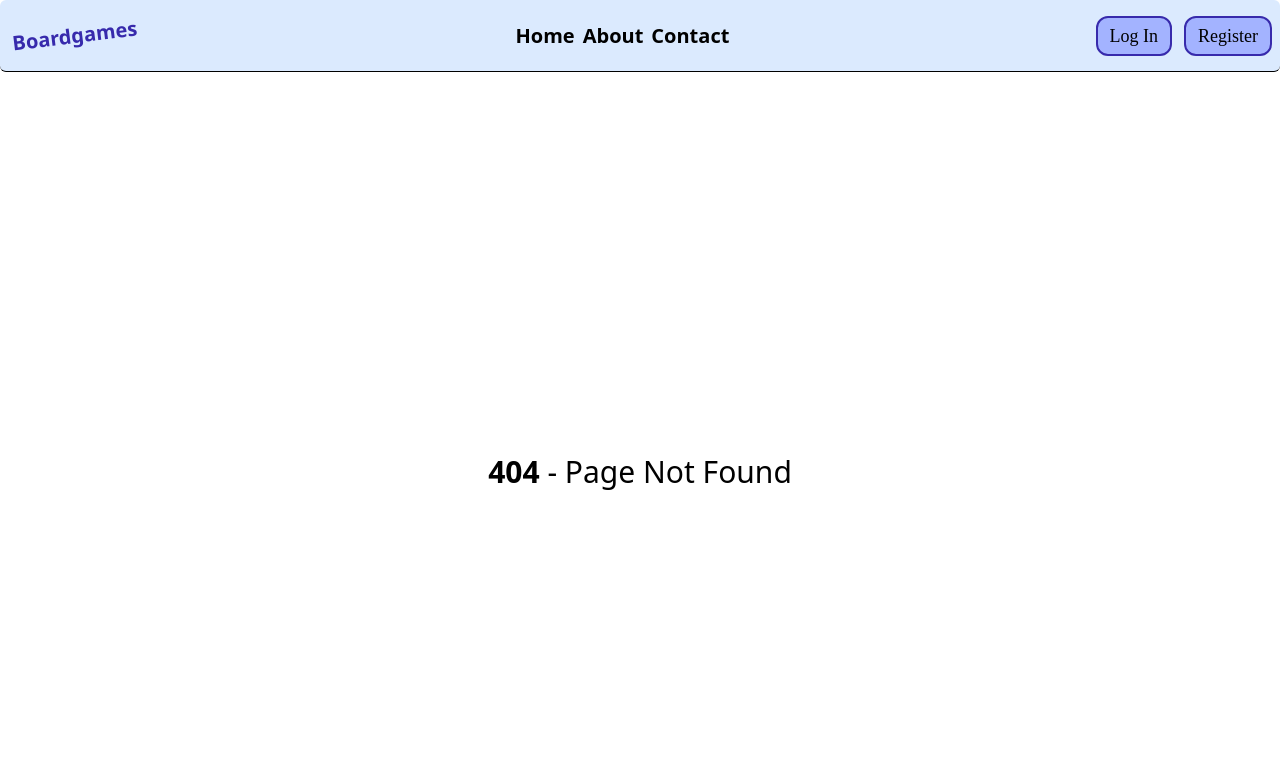
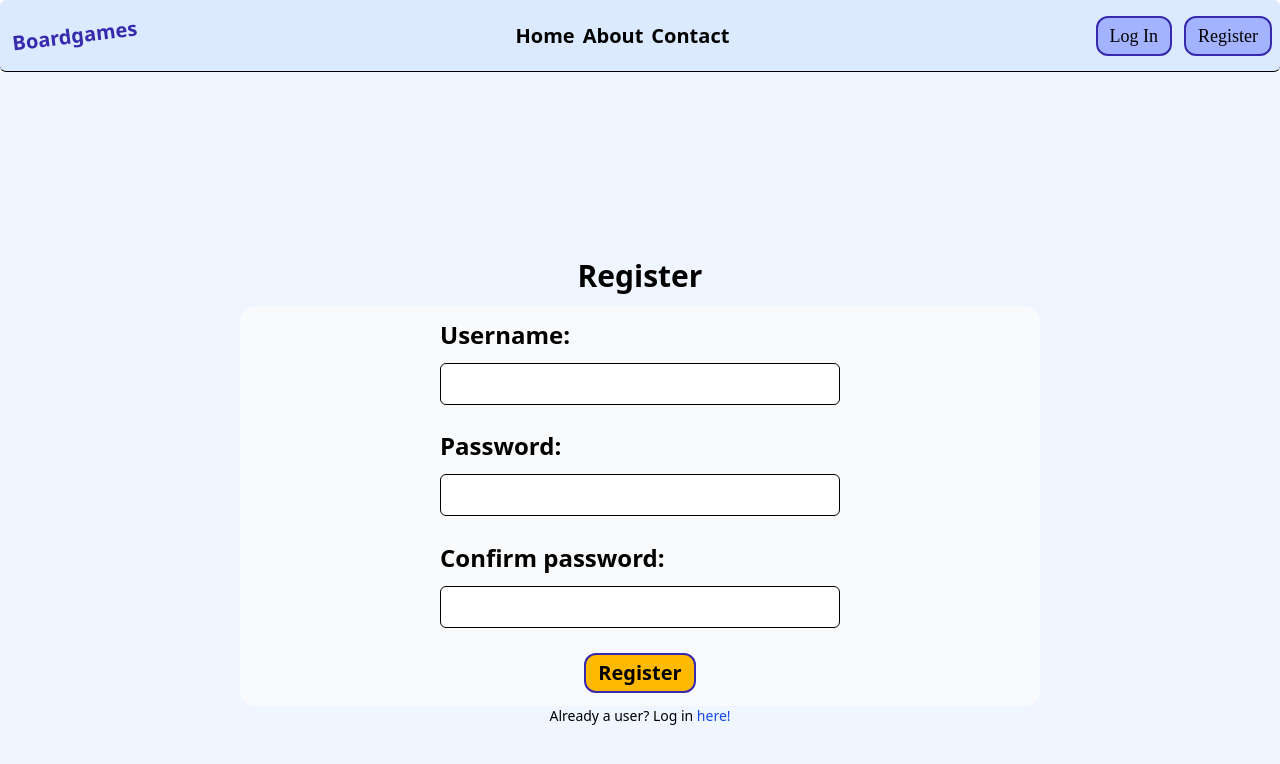
Before and after one commit to RRDiei/boardgames-test, a React (Vite) app: page /register in a window 1280 px wide. Before the commit this address had no page. Shown: the top 764 px of the page. Built offline with nearby package versions, Linux system fonts and the light colour scheme; a web font is replaced by a local one.

Commit message:
Add register page

```diff
--- a/src/App.jsx
+++ b/src/App.jsx
@@ -1,5 +1,5 @@
 import { createBrowserRouter, RouterProvider } from "react-router";
-import { HomeLayout, Landing, NotFound, Login } from "./pages";
+import { HomeLayout, Landing, NotFound, Login, Register } from "./pages";
 import { boardgameData } from "./data/database";
 import { createContext, useState } from "react";
 
@@ -16,6 +16,10 @@ const router = createBrowserRouter([
       {
         path: "/login",
         element: <Login />,
+      },
+      {
+        path: "/register",
+        element: <Register />,
       },
     ],
   },
--- /dev/null
+++ b/src/pages/Register.jsx
@@ -0,0 +1,122 @@
+import { useEffect, useState } from "react";
+import { useUserContext } from "../../hooks/useUser";
+import { useNavigate } from "react-router";
+import { ToastContainer, toast } from "react-toastify";
+import { users } from "../data/users";
+
+const Register = () => {
+  const { user, setUser } = useUserContext();
+  const [username, setUsername] = useState("");
+  const [password, setPassword] = useState("");
+  const [confirmPassword, setConfirmPassword] = useState("");
+  const [toastMessage, setToastMessage] = useState("You're already logged in!");
+  const navigate = useNavigate();
+
+  // Redirect to home page if there is a user already logged in
+  useEffect(() => {
+    if (user) {
+      navigate("/", {
+        state: { showToast: true, message: toastMessage },
+      });
+    }
+  }, [user, navigate]);
+
+  const submitRegisterForm = (e) => {
+    e.preventDefault();
+    if (password !== confirmPassword) {
+      toast.error("Passwords don't match! Please, try again!");
+      setPassword("");
+      setConfirmPassword("");
+      return;
+    }
+    const foundUser = users.find((user) => user.name === username);
+    if (foundUser) {
+      toast.error(
+        "This username is already taken. Please, try a different one!"
+      );
+      setConfirmPassword("");
+      setPassword("");
+      setUsername("");
+      return;
+    }
+    const newUser = {
+      name: username,
+      password,
+      avatar: "",
+    };
+    users.push(newUser);
+    setToastMessage("User created successfully!");
+    setUser(newUser);
+    navigate("/", {
+      state: { showToast: true, message: toastMessage },
+    });
+  };
+
+  return (
+    <div className="h-screen w-full flex flex-col justify-center items-center">
+      <h2 className="text-3xl font-bold pb-3">Register</h2>
+      <div className="bg-gray-50 w-200 h-100 px-10 rounded-2xl">
+        <form
+          onSubmit={submitRegisterForm}
+          className="flex flex-col w-full h-full justify-around items-center"
+        >
+          <div>
+            <label htmlFor="username" className="customLabel">
+              Username:
+            </label>
+            <input
+              className="customInput"
+              type="text"
+              name="username"
+              id="username"
+              value={username}
+              onChange={(e) => setUsername(e.target.value)}
+              required
+            />
+          </div>
+          <div>
+            <label htmlFor="password" className="customLabel">
+              Password:
+            </label>
+            <input
+              className="customInput"
+              type="password"
+              name="password"
+              id="password"
+              value={password}
+              onChange={(e) => setPassword(e.target.value)}
+              required
+            />
+          </div>
+          <div>
+            <label htmlFor="confirmPassword" className="customLabel">
+              Confirm password:
+            </label>
+            <input
+              className="customInput"
+              type="password"
+              name="confirmPassword"
+              id="confirmPassword"
+              value={confirmPassword}
+              onChange={(e) => setConfirmPassword(e.target.value)}
+              required
+            />
+          </div>
+          <div>
+            <button type="submit" className="btn login-btn">
+              Register
+            </button>
+          </div>
+        </form>
+      </div>
+      <p className="text-sm">
+        Already a user? Log in{" "}
+        <a className="text-blue-700" href="/login">
+          here!
+        </a>
+      </p>
+      <ToastContainer />
+    </div>
+  );
+};
+export default Register;
--- a/src/pages/index.js
+++ b/src/pages/index.js
@@ -2,3 +2,4 @@ export { default as HomeLayout } from "./HomeLayout";
 export { default as NotFound } from "./NotFound";
 export { default as Landing } from "./Landing";
 export { default as Login } from "./LoginPage";
+export { default as Register } from "./Register";
```
